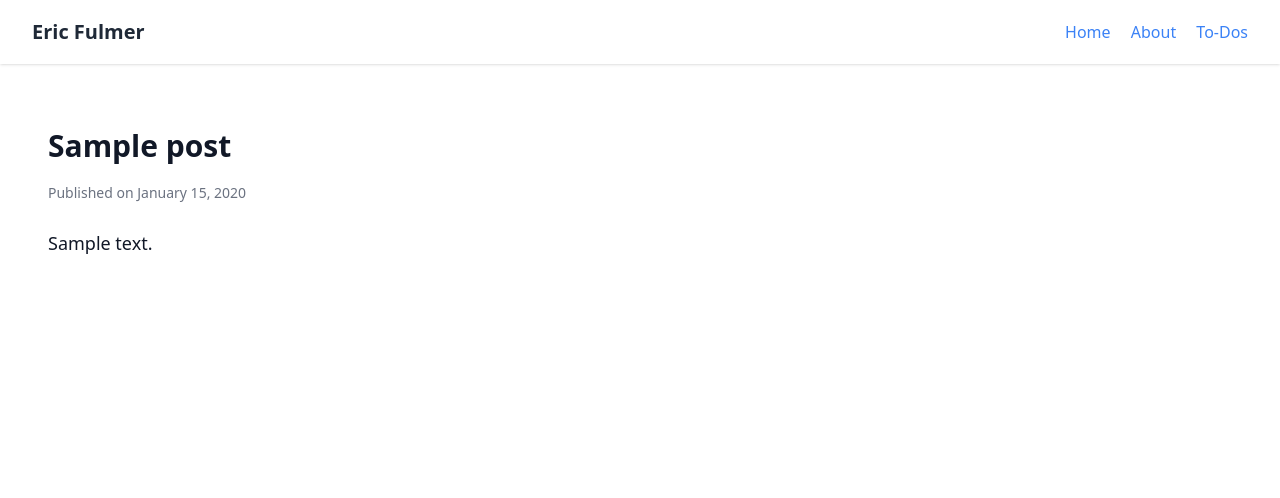
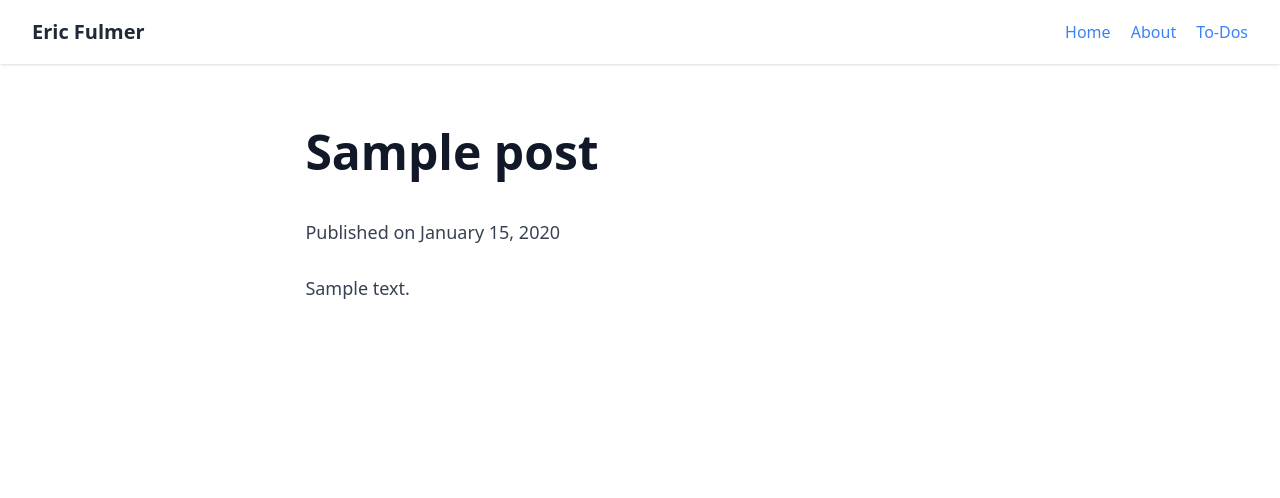
Before and after one commit to EFulmer/portfolio, a Django app: a page that uses templates/core/post_detail.html in a window 1280 px wide. Shown: the top 498 px of the page. Run offline with Django 4.2, Linux system fonts and the light colour scheme; tables that the repository leaves empty hold one stand-in row (values such as "Sample post"); some libraries are stand-ins or nearby versions.

Commit message:
BUG: render text of blog posts in a more eye-friendly color on Windows and Linux

```diff
--- a/pyproject.toml
+++ b/pyproject.toml
@@ -7,7 +7,7 @@ authors = [
 ]
 license = {text = "AGPL-3.0"}
 readme = "README.md"
-requires-python = "3.13.3"
+requires-python = ">=3.13,<3.14"
 dependencies = [
     "django (==4.2)",
     "gunicorn (>=23.0.0,<24.0.0)",
--- a/templates/core/post_detail.html
+++ b/templates/core/post_detail.html
@@ -4,13 +4,9 @@
 {% block title %} {{ post.title }} {% endblock %}
 
 {% block content %}
-    <div class="max-w-7xl mx-auto px-4 sm:px-6 lg:px-8">
-        <article class="prose prose-lg max-w-none text-gray-900 dark:text-gray-100 mt-8">
-            <h1 class="text-3xl font-bold mb-2">{{ post.title }}</h1>
-            <p class="text-sm text-gray-500 mb-6">
-                Published on {{ post.created_at|date:"F j, Y" }}
-            </p>
-            {{ post.content|markdownify }}
-        </article>
-    </div>
+<article class="prose prose-lg mx-auto mt-8">
+  <h1>{{ post.title }}</h1>
+  <p>Published on {{ post.created_at|date:"F j, Y" }}</p>
+  {{ post.content|markdownify }}
+</article>
 {% endblock %}
```
Also changed, not shown: TODO.md (added, +2 -0 lines), 2 other files.
